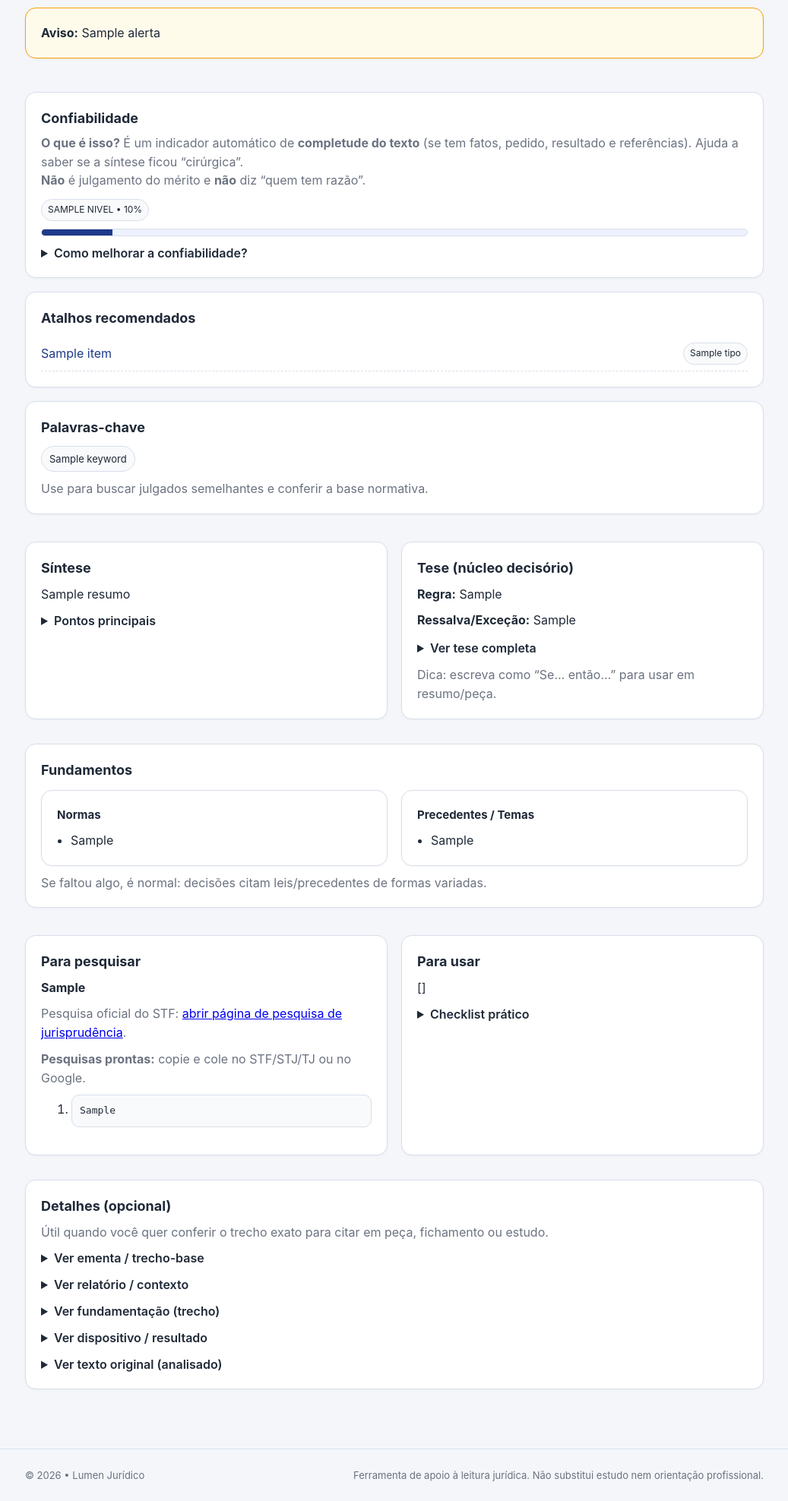
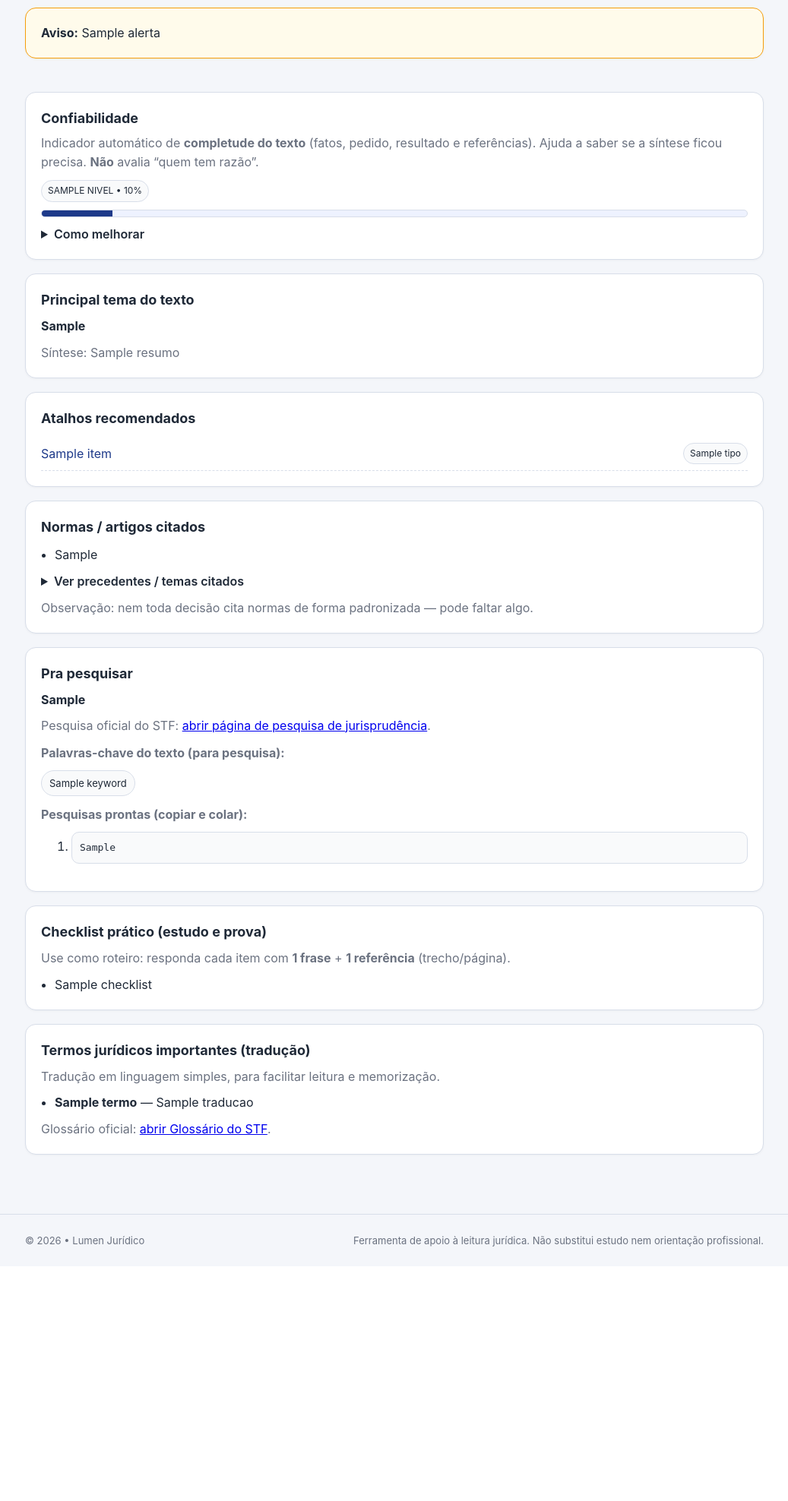
Before and after one commit to sabrinaandraderocha-cmyk/lumen-juridico, a Flask app: template templates/resultado.html in a window 1280 px wide. Shown: the part 294-2270 px from the top of the page at 76% size, without its empty margins (121-1158 px from the left). After the commit the page ends 1935 px from the top, so only its background shows below. Run offline with Flask 3, Linux system fonts and the light colour scheme; the template is opened without the code that fills it: most values are stand-ins (such as "Sample title", 1, 10 or a date in 2020).

Commit message:
Update resultado.html

```diff
--- a/templates/resultado.html
+++ b/templates/resultado.html
@@ -17,8 +17,6 @@
 
       <a class="btn secondary" href="{{ url_for('home') }}">Nova análise</a>
       <a class="btn secondary" href="{{ url_for('biblioteca') }}">Biblioteca</a>
-
-      {# glossário agora abre o STF diretamente #}
       <a class="btn secondary" href="{{ url_for('glossario') }}">Glossário (STF)</a>
     </div>
 
@@ -29,16 +27,15 @@
     {% endif %}
   </section>
 
-  {# ✅ CONFIABILIDADE — explicado pro usuário #}
+  {# ✅ Confiabilidade (explicado) #}
   {% if out.confianca %}
     <section class="card" style="margin-top:14px;">
       <div class="row" style="justify-content:space-between; align-items:center; margin-top:0;">
         <div>
           <h2 style="margin:0;">Confiabilidade</h2>
           <p class="muted" style="margin-top:6px;">
-            <strong>O que é isso?</strong> É um indicador automático de <strong>completude do texto</strong>
-            (se tem fatos, pedido, resultado e referências). Ajuda a saber se a síntese ficou “cirúrgica”.
-            <br><span class="muted"><strong>Não</strong> é julgamento do mérito e <strong>não</strong> diz “quem tem razão”.</span>
+            Indicador automático de <strong>completude do texto</strong> (fatos, pedido, resultado e referências).
+            Ajuda a saber se a síntese ficou precisa. <strong>Não</strong> avalia “quem tem razão”.
           </p>
         </div>
         <span class="pill">
@@ -52,21 +49,32 @@
 
       {% if out.confianca.motivos and out.confianca.motivos|length > 0 %}
         <details style="margin-top:10px;">
-          <summary>Como melhorar a confiabilidade?</summary>
+          <summary>Como melhorar</summary>
           <ul style="margin-top:10px;">
             {% for m in out.confianca.motivos %}
               <li class="muted">{{ m }}</li>
             {% endfor %}
           </ul>
-          <p class="muted" style="margin-top:8px;">
-            Dica: inclua o trecho do <strong>dispositivo</strong> (resultado) e o <strong>pedido</strong>.
-          </p>
         </details>
       {% endif %}
     </section>
   {% endif %}
 
-  {# ✅ atalhos recomendados #}
+  {# ✅ PRINCIPAL TEMA DO TEXTO #}
+  <section class="card" style="margin-top:14px;">
+    <h2>Principal tema do texto</h2>
+    <p style="font-size:16px; line-height:1.6;">
+      <strong>{{ out.tema_principal or "Tema não identificado automaticamente." }}</strong>
+    </p>
+
+    {% if out.resumo %}
+      <p class="muted" style="margin-top:10px;">
+        Síntese: {{ out.resumo }}
+      </p>
+    {% endif %}
+  </section>
+
+  {# ✅ ATALHOS RECOMENDADOS (mantém) #}
   {% if out.sugestoes and out.sugestoes|length > 0 %}
     <section class="card" style="margin-top:14px;">
       <h2>Atalhos recomendados</h2>
@@ -81,10 +89,45 @@
     </section>
   {% endif %}
 
-  {# ✅ palavras-chave #}
+  {# ✅ NORMAS / ARTIGOS CITADOS #}
+  <section class="card" style="margin-top:14px;">
+    <h2>Normas / artigos citados</h2>
+    <ul style="margin-top:10px;">
+      {% for f in out.fundamentos_normas %}
+        <li>{{ f }}</li>
+      {% endfor %}
+    </ul>
+
+    <details style="margin-top:10px;">
+      <summary>Ver precedentes / temas citados</summary>
+      <ul style="margin-top:10px;">
+        {% for j in out.fundamentos_juris %}
+          <li>{{ j }}</li>
+        {% endfor %}
+      </ul>
+    </details>
+
+    <p class="muted" style="margin-top:10px;">
+      Observação: nem toda decisão cita normas de forma padronizada — pode faltar algo.
+    </p>
+  </section>
+
+  {# ✅ PRA PESQUISAR (mantém + inclui palavras-chave) #}
+  <section class="card" style="margin-top:14px;">
+    <h2>Pra pesquisar</h2>
+
+    <p style="font-size:16px; line-height:1.5;">
+      <strong>{{ out.pergunta_objetiva or out.pergunta }}</strong>
+    </p>
+
+    <p class="muted" style="margin-top:10px;">
+      Pesquisa oficial do STF:
+      <a href="https://portal.stf.jus.br/textos/verTexto.asp?servico=CartaServicosJurisdicionais&pagina=jurisprudenciaPesquisaJurisprudencia"
+         target="_blank" rel="noopener noreferrer">abrir página de pesquisa de jurisprudência</a>.
+    </p>
+
     {% if out.keywords and out.keywords|length > 0 %}
-    <section class="card" style="margin-top:14px;">
-      <h2>Palavras-chave</h2>
+      <p class="muted" style="margin-top:12px;"><strong>Palavras-chave do texto (para pesquisa):</strong></p>
       <div style="display:flex; flex-wrap:wrap; gap:8px; margin-top:10px;">
         {% for k in out.keywords %}
           <span style="
@@ -97,111 +140,10 @@
           ">{{ k }}</span>
         {% endfor %}
       </div>
-      <p class="muted" style="margin-top:10px;">
-        Use para buscar julgados semelhantes e conferir a base normativa.
-      </p>
-    </section>
     {% endif %}
 
-  {# ✅ ESSENCIAL: Síntese + Tese #}
-  <section class="grid2" style="margin-top:14px;">
-    <div class="card">
-      <h2>Síntese</h2>
-      {% if out.resumo %}
-        <p style="line-height:1.6;">{{ out.resumo }}</p>
-      {% else %}
-        <p class="muted">Sem resumo automático (texto curto ou sem blocos claros).</p>
-      {% endif %}
-
-      {% if out.pontos_controvertidos and out.pontos_controvertidos|length > 0 %}
-        <details style="margin-top:10px;">
-          <summary>Pontos principais</summary>
-          <ul style="margin-top:10px;">
-            {% for p in out.pontos_controvertidos %}
-              <li>{{ p }}</li>
-            {% endfor %}
-          </ul>
-        </details>
-      {% endif %}
-    </div>
-
-    <div class="card">
-      <h2>Tese (núcleo decisório)</h2>
-
-      {% if out.tese_regra %}
-        <p style="line-height:1.55;"><strong>Regra:</strong> {{ out.tese_regra }}</p>
-        {% if out.tese_excecao %}
-          <p style="margin-top:10px; line-height:1.55;"><strong>Ressalva/Exceção:</strong> {{ out.tese_excecao }}</p>
-        {% endif %}
-      {% else %}
-        <p style="line-height:1.55;">{{ out.tese }}</p>
-      {% endif %}
-
-      <details style="margin-top:12px;">
-        <summary>Ver tese completa</summary>
-        <pre class="pre" style="margin-top:10px;">{{ out.tese }}</pre>
-      </details>
-
-      <p class="muted" style="margin-top:10px;">
-        Dica: escreva como “Se… então…” para usar em resumo/peça.
-      </p>
-    </div>
-  </section>
-
-  {# ✅ Fundamentos (normas + precedentes) — você disse que está excelente (mantido) #}
-  <section class="card" style="margin-top:14px;">
-    <h2>Fundamentos</h2>
-
-    <div class="grid2" style="margin-top:12px;">
-      <div class="card" style="margin:0;">
-        <h3 style="margin:0 0 8px 0;">Normas</h3>
-        <ul style="margin-top:10px;">
-          {% for f in out.fundamentos_normas %}
-            <li>{{ f }}</li>
-          {% endfor %}
-        </ul>
-      </div>
-
-      <div class="card" style="margin:0;">
-        <h3 style="margin:0 0 8px 0;">Precedentes / Temas</h3>
-        <ul style="margin-top:10px;">
-          {% for j in out.fundamentos_juris %}
-            <li>{{ j }}</li>
-          {% endfor %}
-        </ul>
-      </div>
-    </div>
-
-    <p class="muted" style="margin-top:10px;">
-      Se faltou algo, é normal: decisões citam leis/precedentes de formas variadas.
-    </p>
-  </section>
-
-  {# ✅ Para pesquisar / Para usar — simples e funcional #}
-  <section class="grid2" style="margin-top:14px;">
-    <div class="card">
-      <h2>Para pesquisar</h2>
-
-      {% if out.pergunta_objetiva %}
-        <p style="font-size:16px; line-height:1.5;">
-          <strong>{{ out.pergunta_objetiva }}</strong>
-        </p>
-      {% else %}
-        <p style="font-size:16px; line-height:1.5;">
-          <strong>{{ out.pergunta }}</strong>
-        </p>
-      {% endif %}
-
-      <p class="muted" style="margin-top:10px;">
-        Pesquisa oficial do STF:
-        <a href="https://portal.stf.jus.br/textos/verTexto.asp?servico=CartaServicosJurisdicionais&pagina=jurisprudenciaPesquisaJurisprudencia"
-           target="_blank" rel="noopener noreferrer">abrir página de pesquisa de jurisprudência</a>.
-      </p>
-
     {% if out.queries_juris and out.queries_juris|length > 0 %}
-        <p class="muted" style="margin-top:10px;">
-          <strong>Pesquisas prontas:</strong> copie e cole no STF/STJ/TJ ou no Google.
-        </p>
+      <p class="muted" style="margin-top:12px;"><strong>Pesquisas prontas (copiar e colar):</strong></p>
       <ol style="margin-top:10px;">
         {% for q in out.queries_juris %}
           <li style="margin-bottom:8px;">
@@ -211,85 +153,52 @@
           </li>
         {% endfor %}
       </ol>
-      {% else %}
-        <p class="muted" style="margin-top:10px;">
-          Sem pesquisas prontas (texto curto ou sem termos detectáveis).
+    {% endif %}
+  </section>
+
+  {# ✅ CHECKLIST PRÁTICO PARA ESTUDO E PROVA (melhorado) #}
+  <section class="card" style="margin-top:14px;">
+    <h2>Checklist prático (estudo e prova)</h2>
+    <p class="muted" style="margin-top:6px;">
+      Use como roteiro: responda cada item com <strong>1 frase</strong> + <strong>1 referência</strong> (trecho/página).
     </p>
-      {% endif %}
-    </div>
-
-    <div class="card">
-      <h2>Para usar</h2>
-      <p>{{ out.aplicacao }}</p>
 
     {% if out.checklist and out.checklist|length > 0 %}
-        <details style="margin-top:10px;">
-          <summary>Checklist prático</summary>
       <ul style="margin-top:10px;">
         {% for c in out.checklist %}
           <li>{{ c }}</li>
         {% endfor %}
       </ul>
-          <p class="muted" style="margin-top:10px;">
-            Dica: responda cada item com 1 frase + 1 prova (página/ID do documento).
-          </p>
-        </details>
+    {% else %}
+      <p class="muted" style="margin-top:10px;">Checklist não gerado automaticamente.</p>
     {% endif %}
-    </div>
   </section>
 
-  {# ✅ DETALHES — só aparece se tiver algo útil #}
-  {% set has_details =
-      (out.ementa and out.ementa|length > 0) or
-      (out.relatorio and out.relatorio|length > 0) or
-      (out.fundamentacao and out.fundamentacao|length > 0) or
-      (out.dispositivo and out.dispositivo|length > 0) or
-      (texto and texto|length > 0)
-  %}
-
-  {% if has_details %}
+  {# ✅ TERMOS JURÍDICOS IMPORTANTES E SUA “TRADUÇÃO” #}
   <section class="card" style="margin-top:14px;">
-      <h2>Detalhes (opcional)</h2>
+    <h2>Termos jurídicos importantes (tradução)</h2>
     <p class="muted" style="margin-top:6px;">
-        Útil quando você quer conferir o trecho exato para citar em peça, fichamento ou estudo.
+      Tradução em linguagem simples, para facilitar leitura e memorização.
     </p>
 
-      {% if out.ementa %}
-        <details style="margin-top:10px;">
-          <summary>Ver ementa / trecho-base</summary>
-          <pre class="pre" style="margin-top:10px;">{{ out.ementa }}</pre>
-        </details>
+    {% if out.termos_importantes and out.termos_importantes|length > 0 %}
+      <ul style="margin-top:10px;">
+        {% for t in out.termos_importantes %}
+          <li>
+            <strong>{{ t.termo }}</strong> — {{ t.traducao }}
+          </li>
+        {% endfor %}
+      </ul>
+    {% else %}
+      <p class="muted" style="margin-top:10px;">
+        Nenhum termo técnico “clássico” identificado automaticamente neste texto.
+      </p>
     {% endif %}
 
-      {% if out.relatorio %}
-        <details style="margin-top:10px;">
-          <summary>Ver relatório / contexto</summary>
-          <pre class="pre" style="margin-top:10px;">{{ out.relatorio }}</pre>
-        </details>
-      {% endif %}
-
-      {% if out.fundamentacao %}
-        <details style="margin-top:10px;">
-          <summary>Ver fundamentação (trecho)</summary>
-          <pre class="pre" style="margin-top:10px;">{{ out.fundamentacao }}</pre>
-        </details>
-      {% endif %}
-
-      {% if out.dispositivo %}
-        <details style="margin-top:10px;">
-          <summary>Ver dispositivo / resultado</summary>
-          <pre class="pre" style="margin-top:10px;">{{ out.dispositivo }}</pre>
-        </details>
-      {% endif %}
-
-      {% if texto %}
-        <details style="margin-top:10px;">
-          <summary>Ver texto original (analisado)</summary>
-          <pre class="pre" style="margin-top:10px;">{{ texto }}</pre>
-        </details>
-      {% endif %}
+    <p class="muted" style="margin-top:10px;">
+      Glossário oficial: <a href="{{ url_for('glossario') }}">abrir Glossário do STF</a>.
+    </p>
   </section>
-  {% endif %}
 
   <textarea id="copyBuffer" style="position:absolute; left:-9999px; top:-9999px;"></textarea>
 
@@ -313,88 +222,57 @@
 `LUMEN JURÍDICO — PESQUISAS PRONTAS
 Data/hora: {{ now.strftime("%d/%m/%Y %H:%M") }}
 
-Copie e cole no STF/STJ/TJ ou no Google:
-
 ${searches.length ? searches.map((q, i) => (i+1) + ") " + q).join("\\n\\n") : "(sem pesquisas prontas)"}
 `;
       copyTextToClipboard(payload).then(() => alert("Pesquisas copiadas ✅"));
     }
 
     function copyReport(){
+      const tema = {{ (out.tema_principal or "")|tojson }};
+      const resumo = {{ (out.resumo or "")|tojson }};
+
       const pergunta = {{ out.pergunta|tojson }};
       const perguntaObj = {{ (out.pergunta_objetiva or "")|tojson }};
 
-      const tese = {{ out.tese|tojson }};
-      const regra = {{ (out.tese_regra or "")|tojson }};
-      const excecao = {{ (out.tese_excecao or "")|tojson }};
-
       const normas = {{ (out.fundamentos_normas or [])|tojson }};
       const juris = {{ (out.fundamentos_juris or [])|tojson }};
-      const aplicacao = {{ out.aplicacao|tojson }};
-      const ementa = {{ out.ementa|tojson }};
       const kws = {{ (out.keywords or [])|tojson }};
+      const searches = {{ (out.queries_juris or [])|tojson }};
 
-      const resumo = {{ (out.resumo or "")|tojson }};
-      const controv = {{ (out.pontos_controvertidos or [])|tojson }};
-      const searches = {{ (out.queries_juris or [])|tojson }};
       const checklist = {{ (out.checklist or [])|tojson }};
+      const termos = {{ (out.termos_importantes or [])|tojson }};
 
       const conf = {{ (out.confianca or {})|tojson }};
-
-      const relatorio = {{ (out.relatorio or "")|tojson }};
-      const fundamentacao = {{ (out.fundamentacao or "")|tojson }};
-      const dispositivo = {{ (out.dispositivo or "")|tojson }};
-
-      let teseTxt = tese;
-      if (regra){
-        teseTxt = "Regra: " + regra + (excecao ? "\\nRessalva/Exceção: " + excecao : "");
-      }
 
       const texto =
 `LUMEN JURÍDICO — RELATÓRIO
 Data/hora: {{ now.strftime("%d/%m/%Y %H:%M") }}
 
+TEMA PRINCIPAL
+${tema || "(não identificado)"}
+
+SÍNTESE
+${resumo || "(não identificada)"}
+
 CONFIABILIDADE (completude do texto)
 Nível: ${(conf && conf.nivel) ? conf.nivel.toUpperCase() : "—"} • Score: ${(conf && conf.score) ? conf.score : "—"}%
 
-PALAVRAS-CHAVE
-${kws.length ? kws.join(", ") : "(não identificado)"}
+PRA PESQUISAR
+Pergunta: ${perguntaObj || pergunta}
+Palavras-chave: ${kws.length ? kws.join(", ") : "(—)"}
+${searches.length ? "\\nPesquisas prontas:\\n" + searches.map((q,i)=> (i+1)+") "+q).join("\\n\\n") : ""}
 
-1) Síntese
-${resumo || "(não identificado)"}
-
-2) Tese (núcleo decisório)
-${teseTxt}
-
-3) Fundamentos — normas
+NORMAS / ARTIGOS CITADOS
 ${normas.length ? normas.map(x => "- " + x).join("\\n") : "- (não identificado)"}
 
-4) Fundamentos — precedentes/temas
+PRECEDENTES / TEMAS
 ${juris.length ? juris.map(x => "- " + x).join("\\n") : "- (não identificado)"}
 
-5) Para pesquisar
-Pergunta: ${perguntaObj || pergunta}
-${searches.length ? "\\nPesquisas prontas:\\n" + searches.map((q,i)=> (i+1)+") "+q).join("\\n\\n") : ""}
+CHECKLIST (estudo e prova)
+${checklist.length ? checklist.map(x => "- " + x).join("\\n") : "- (não gerado)"}
 
-6) Para usar
-${aplicacao}
-${checklist.length ? "\\nChecklist:\\n" + checklist.map(x => "- " + x).join("\\n") : ""}
-
-7) Pontos principais
-${controv.length ? controv.map(x => "- " + x).join("\\n") : "- (não identificado)"}
-
-8) Ementa / trecho-base
-${ementa}
-
-DETALHES (quando existirem)
-RELATÓRIO/CONTEXTO:
-${relatorio || "(—)"}
-
-FUNDAMENTAÇÃO:
-${fundamentacao || "(—)"}
-
-DISPOSITIVO/RESULTADO:
-${dispositivo || "(—)"}
+TERMOS (tradução)
+${termos.length ? termos.map(x => "- " + x.termo + ": " + x.traducao).join("\\n") : "(nenhum termo detectado)"}
 `;
 
       copyTextToClipboard(texto).then(() => alert("Relatório copiado ✅"));
```
Lines whose indentation alone changed are shown as unchanged.
